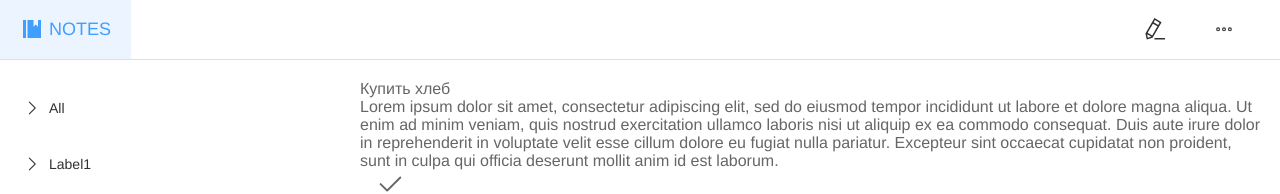
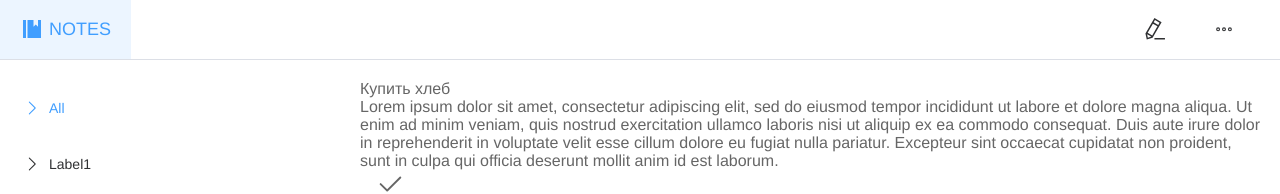
Before and after one commit to am1rfy/itcode, a Vue app: page / in a window 1280 px wide. Shown: the top 194 px of the page. Built offline with nearby package versions, Linux system fonts and the light colour scheme; no server answers; sample sign-in values are in the browser's storage.

Commit message:
#19 - Сделал активный по умолчанию todo list

```diff
--- a/src/components/todo-list-container.vue
+++ b/src/components/todo-list-container.vue
@@ -1,6 +1,7 @@
 <template>
   <el-menu
       class="el-menu-vertical-demo"
+      :default-active="String(todoListStore.items.findIndex(item => item === todoListStore.activeTodoList) + 1)"
   >
     <todoList
         v-for="(item, index) in todoLists"
```
